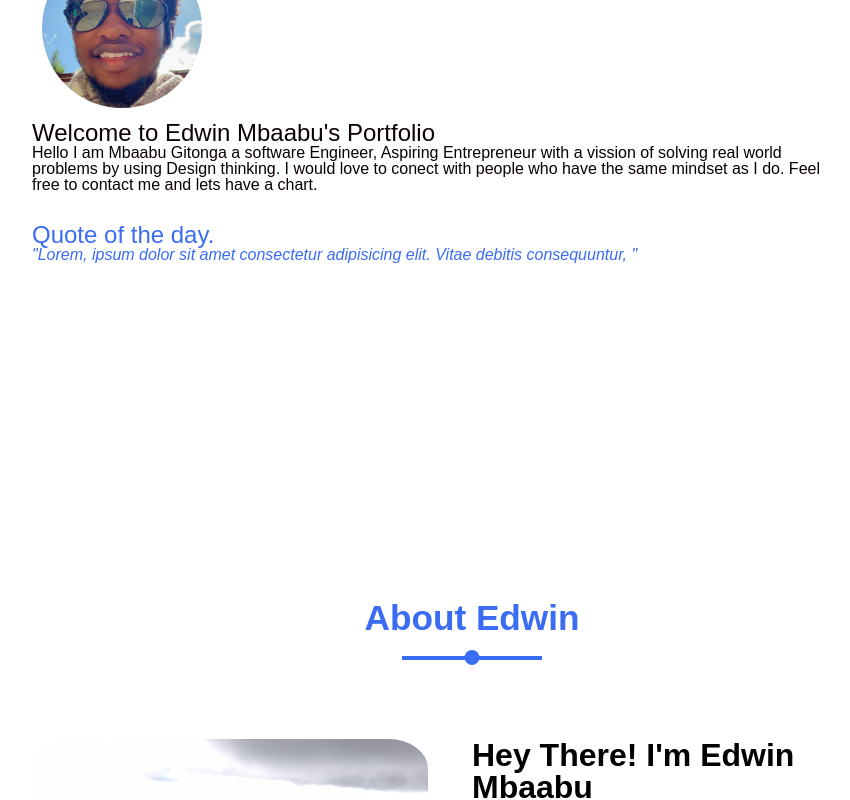
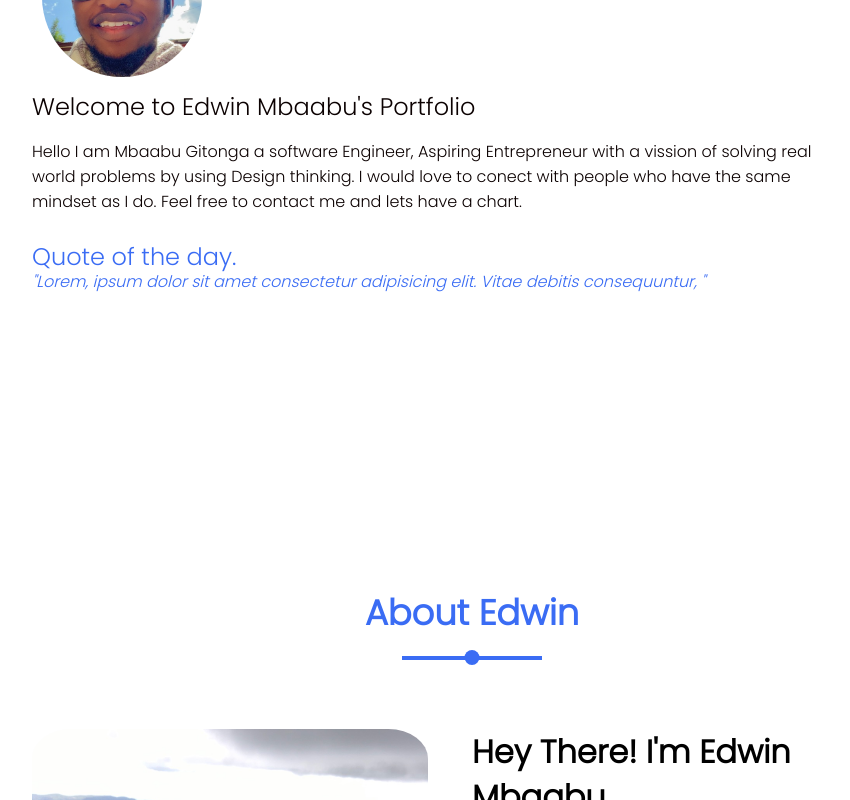
Before and after one commit to gitongah/Professional-Portfolio, a plain HTML site: page index.html in a window 1280 px wide. Shown: the part 300-1100 px from the top of the page, without its empty margins (168-1018 px from the left). Drawn offline with Linux system fonts and the light colour scheme.

Commit message:
added some new fonts for the website and made some changes to the style

```diff
--- a/assets/styles.css
+++ b/assets/styles.css
@@ -1,3 +1,7 @@
+@font-face {
+  font-family: Poppins;
+  src: url(./Poppins/Poppins-Light.ttf);
+}
 :root{
   --primary-color:#3a6cf4;
   --background-color:#000016;
@@ -6,8 +10,9 @@
   margin:0;
   padding: 0;
   scroll-behavior: smooth;
-  font-family: sans-serif;
+  font-family: Poppins, sans-serif;
   box-sizing: border-box;
+  line-height: 25px;
 
 }
 body{
@@ -75,6 +80,7 @@ header .navigation a:hover{
   color: #0b0101;
   font-size: 1.5em;
   font-weight: 300;
+  padding-bottom: 20px;
 }
 
 .main .content .intro{
@@ -143,6 +149,9 @@ header .navigation a:hover{
 .about .content .col-right{
   position:relative;
   width: 50%;
+}
+.about .content .col-right h2{
+  line-height: 45px;
 }
 .about .content .col-left .img-card{
   position: relative;
```
Also changed, not shown: assets/Poppins/OFL.txt (added), assets/Poppins/Poppins-Black.ttf (added), assets/Poppins/Poppins-BlackItalic.ttf (added), assets/Poppins/Poppins-Bold.ttf (added), assets/Poppins/Poppins-BoldItalic.ttf (added), assets/Poppins/Poppins-ExtraBold.ttf (added), assets/Poppins/Poppins-ExtraBoldItalic.ttf (added), assets/Poppins/Poppins-ExtraLight.ttf (added), assets/Poppins/Poppins-ExtraLightItalic.ttf (added), assets/Poppins/Poppins-Italic.ttf (added), assets/Poppins/Poppins-Light.ttf (added), assets/Poppins/Poppins-LightItalic.ttf (added), assets/Poppins/Poppins-Medium.ttf (added), assets/Poppins/Poppins-MediumItalic.ttf (added), 5 more files.
